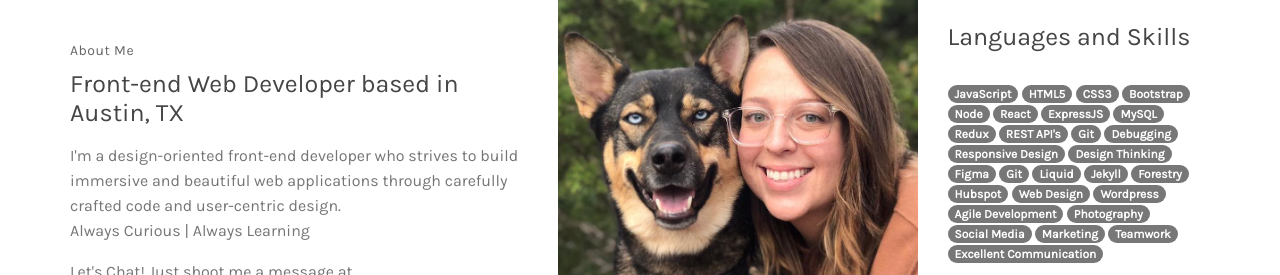
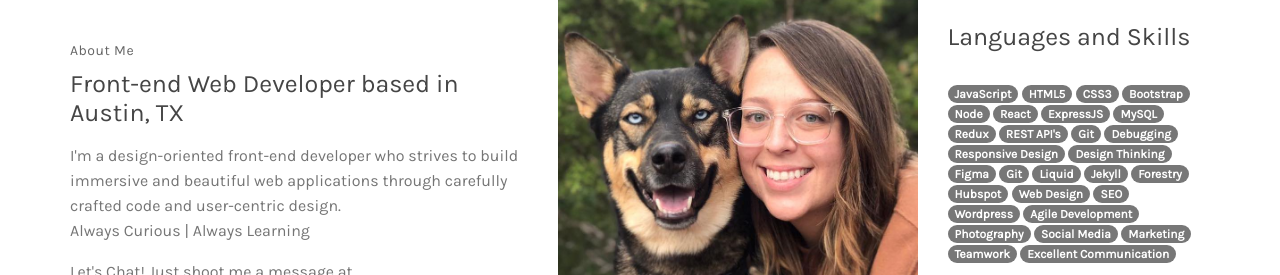
Before and after one commit to destinyfsetzer/official-portfolio-2020, a plain HTML site: page index.html in a window 1280 px wide. Shown: the part 910-1185 px from the top of the page. Drawn offline with Linux system fonts and the light colour scheme.

Commit message:
added SEO to skills

```diff
--- a/index.html
+++ b/index.html
@@ -166,6 +166,7 @@
                               <span class="badge badge-info">Forestry</span>
                               <span class="badge badge-info">Hubspot</span>
                               <span class="badge badge-info">Web Design</span>
+                              <span class="badge badge-info">SEO</span>
                               <span class="badge badge-info">Wordpress</span>
                               <span class="badge badge-info">Agile Development</span>
                               <span class="badge badge-info">Photography</span>
```
